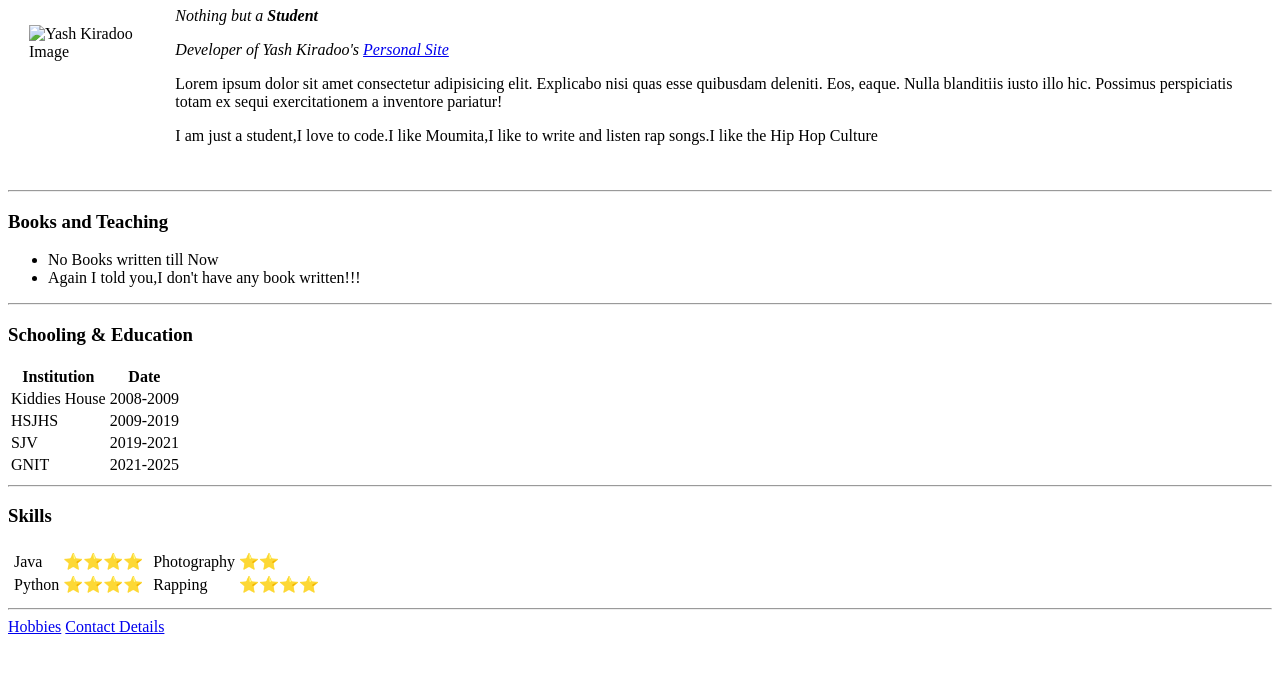
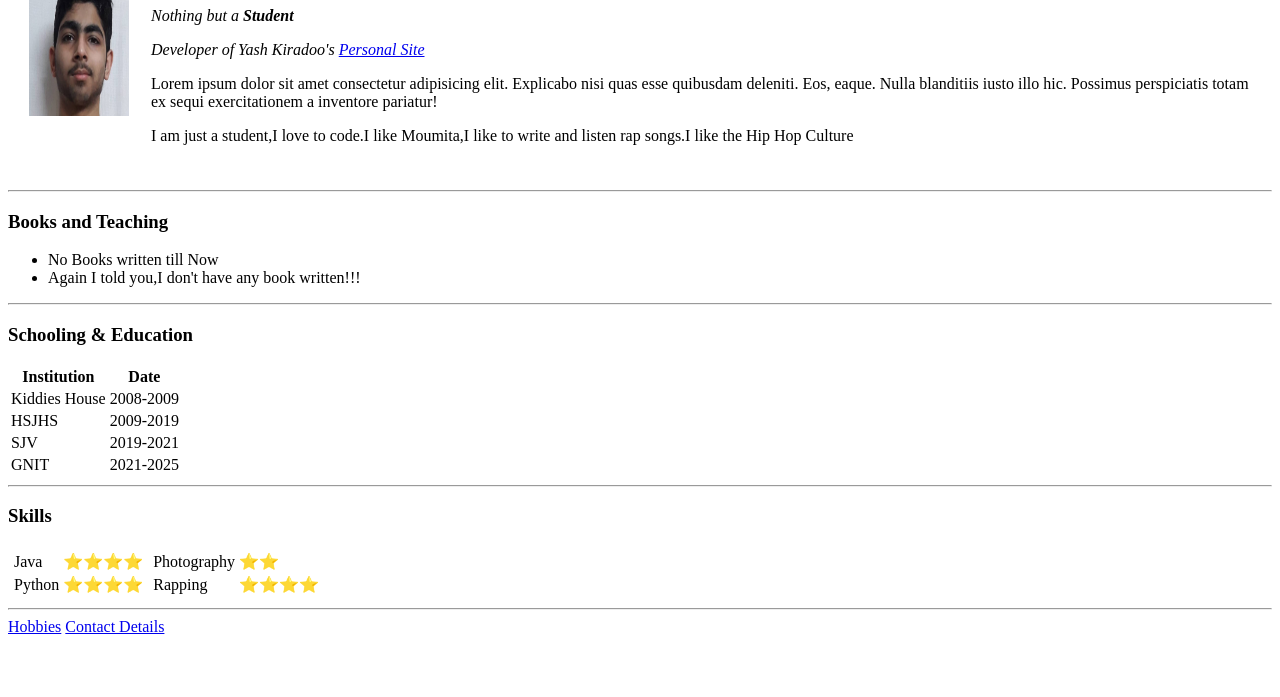
Before and after one commit to yashleo/CV-sample, a plain HTML site: page index.html in a window 1280 px wide. Shown: the part 103-800 px from the top of the page. Drawn offline with Linux system fonts and the light colour scheme.

Commit message:
Update index.html
'Images' Folder removal from the url

```diff
--- a/index.html
+++ b/index.html
@@ -9,7 +9,7 @@
   <body>
     <table cellspacing="20">
       <tr>
-        <td><img src="Images/Yash Picture.jpg" alt="Yash Kiradoo Image" height="150px" width="100px"></td>
+        <td><img src="Yash Picture.jpg" alt="Yash Kiradoo Image" height="150px" width="100px"></td>
         <td>
           <h1>Yash Kiradoo😎</h1>
     <p><em>Nothing but a <strong>Student</strong></em></p>
```
